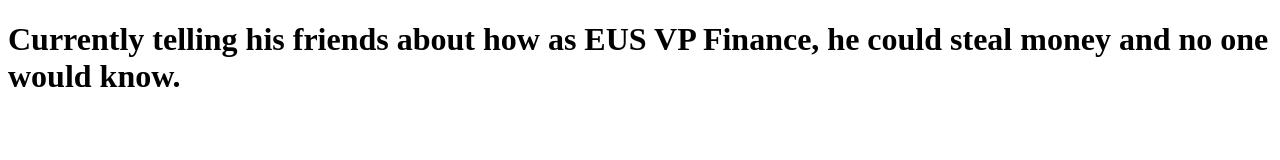
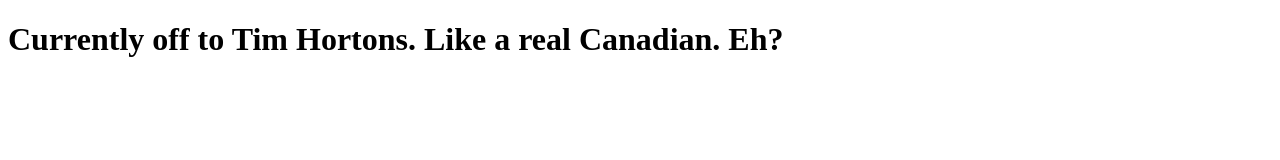
Before and after one commit to alberthynek/whereisarmin, a plain HTML site: page index.html in a window 1280 px wide. Drawn offline with Linux system fonts and the light colour scheme.

Commit message:
Update index.html

```diff
--- a/index.html
+++ b/index.html
@@ -12,7 +12,7 @@
 
   <body>
   <div id="sketch_container">
- 	 <a href="armin.jpg"><h1>Currently telling his friends about how as EUS VP Finance, he could steal money and no one would know.</h1></a>
+ 	 <a href="armin.jpg"><h1>Currently off to Tim Hortons. Like a real Canadian. Eh?</h1></a>
   </div>
 
 
```
